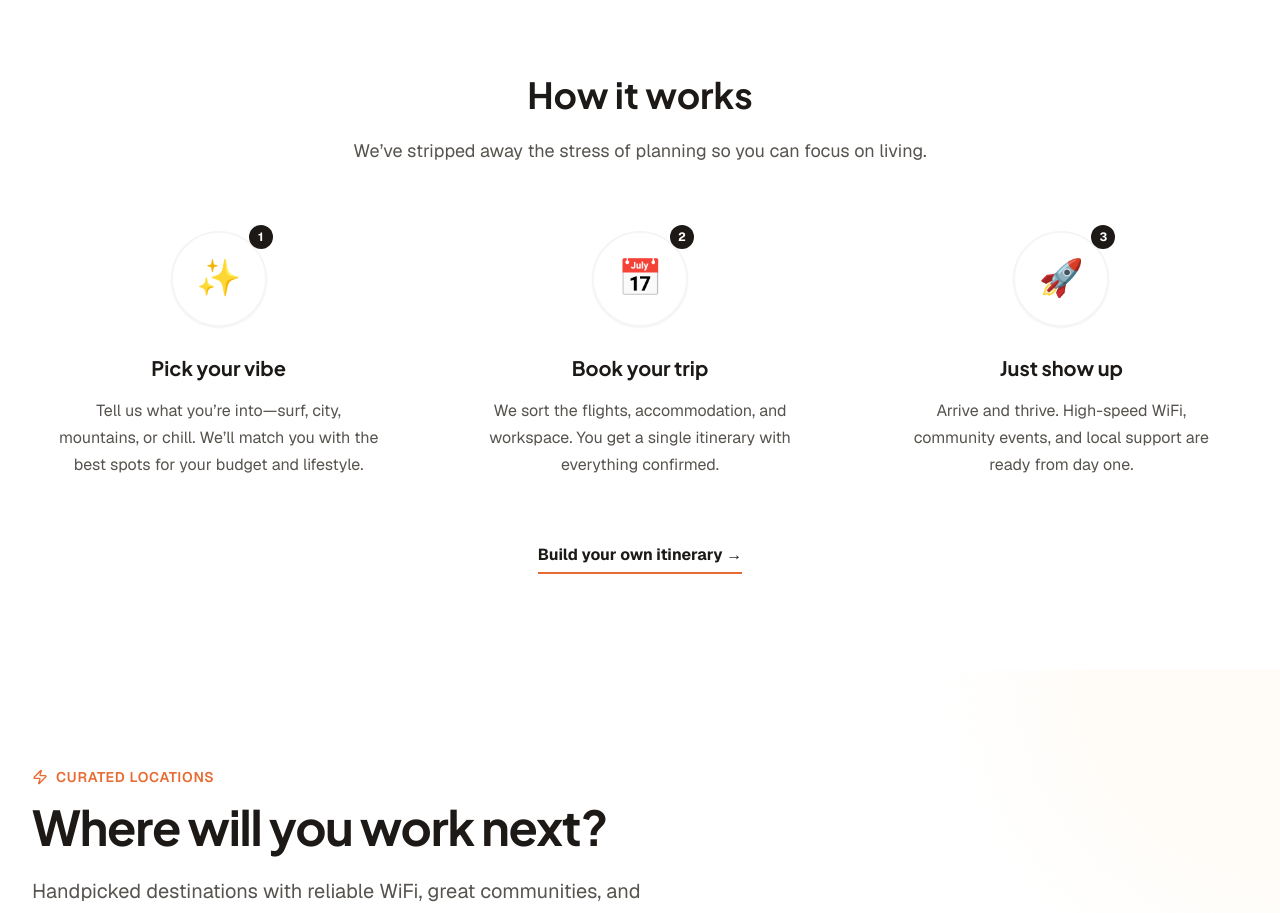
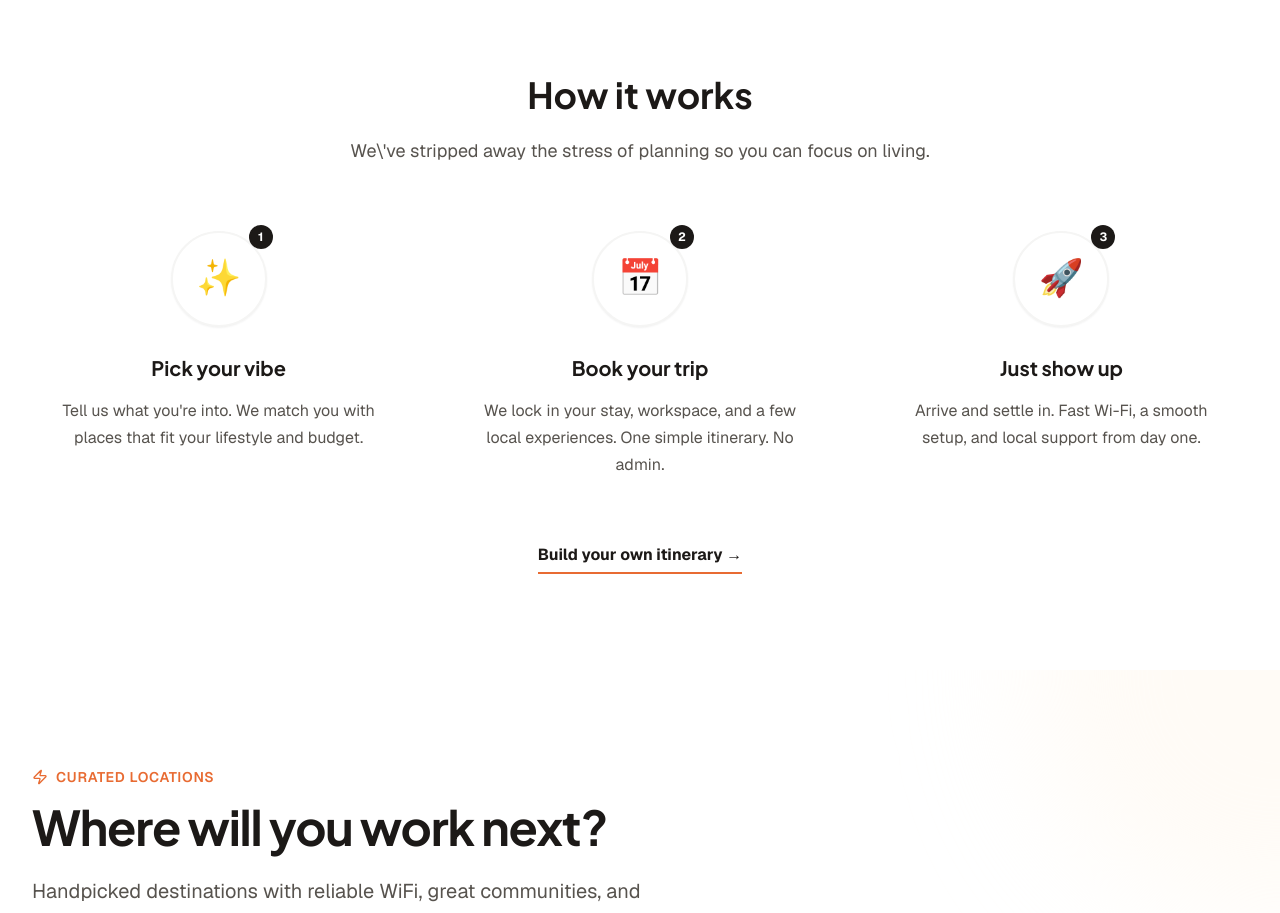
Before and after one commit to Baby-Ty/southbound, a Next.js app: page / in a window 1280 px wide. Shown: the part 1460-2373 px from the top of the page. Built offline with nearby package versions, Linux system fonts and the light colour scheme; no server answers; a web font is replaced by a local one.

Commit message:
Update How it works section copy on all homepage versions

```diff
--- a/src/components/HowItWorksSection.tsx
+++ b/src/components/HowItWorksSection.tsx
@@ -9,19 +9,19 @@ const HowItWorksSection: React.FC = () => {
     {
       number: '01',
       title: 'Pick your vibe',
-      description: 'Tell us what you’re into—surf, city, mountains, or chill. We’ll match you with the best spots for your budget and lifestyle.',
+      description: 'Tell us what you\'re into. We match you with places that fit your lifestyle and budget.',
       icon: '✨'
     },
     {
       number: '02',
       title: 'Book your trip',
-      description: 'We sort the flights, accommodation, and workspace. You get a single itinerary with everything confirmed.',
+      description: 'We lock in your stay, workspace, and a few local experiences. One simple itinerary. No admin.',
       icon: '📅'
     },
     {
       number: '03',
       title: 'Just show up',
-      description: 'Arrive and thrive. High-speed WiFi, community events, and local support are ready from day one.',
+      description: 'Arrive and settle in. Fast Wi-Fi, a smooth setup, and local support from day one.',
       icon: '🚀'
     }
   ];
@@ -34,7 +34,7 @@ const HowItWorksSection: React.FC = () => {
             How it works
           </h2>
           <p className="text-lg text-stone-600 max-w-2xl mx-auto">
-            We’ve stripped away the stress of planning so you can focus on living.
+            We\'ve stripped away the stress of planning so you can focus on living.
           </p>
         </div>
 
```
